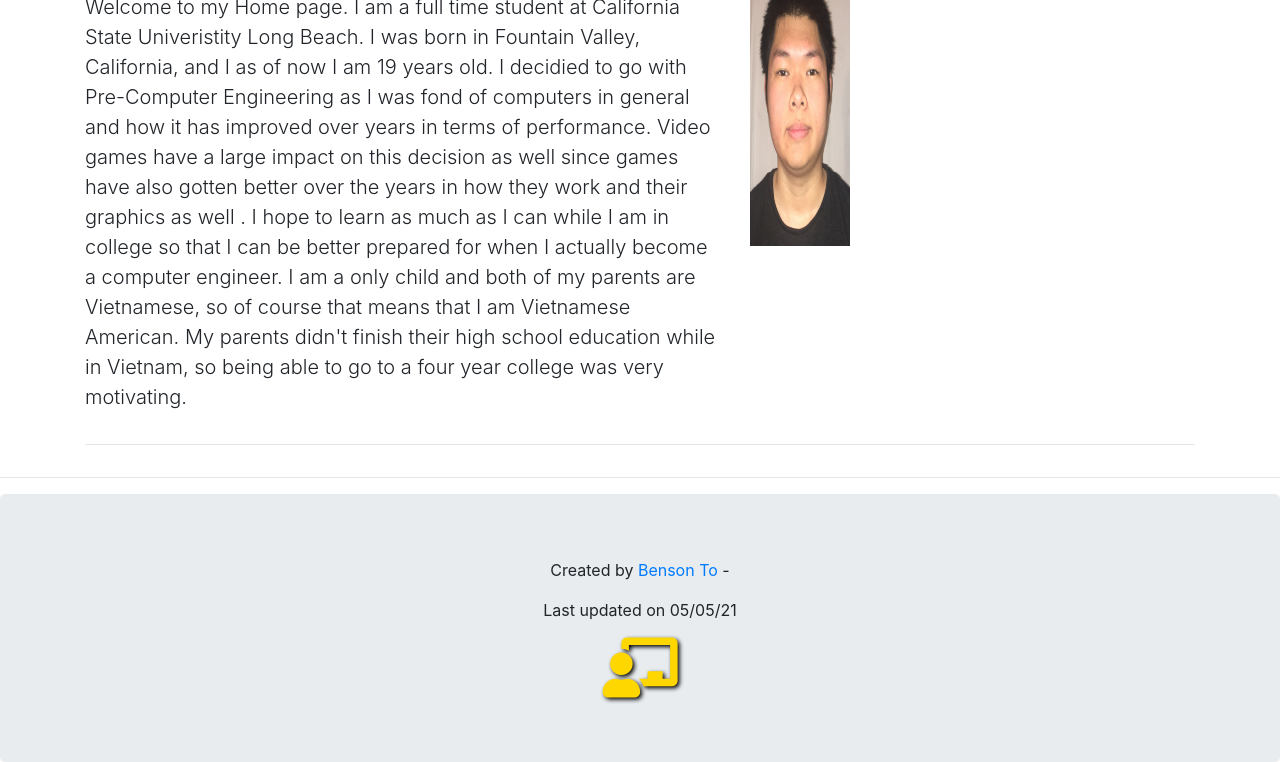
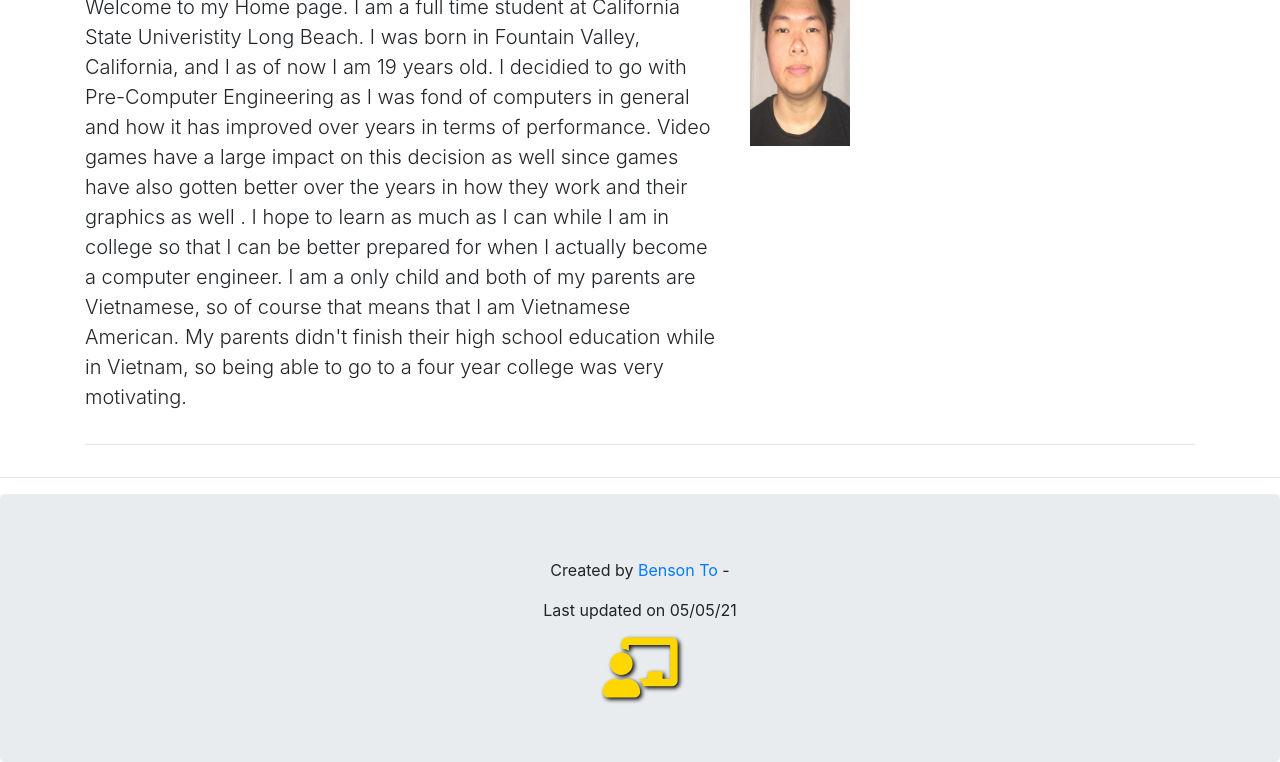
Before and after one commit to bensonto/bootstrap, a plain HTML site: page index.html in a window 1280 px wide. Shown: the part 353-1115 px from the top of the page. Drawn offline with nearby package versions, Linux system fonts and the light colour scheme.

Commit message:
Update index.html

```diff
--- a/index.html
+++ b/index.html
@@ -34,7 +34,7 @@
 I am a only child and both of my parents are Vietnamese, so of course that means that I am Vietnamese American. My parents didn't finish their high school education while in Vietnam, so being able to go to a four year college was very motivating. </p>
       </div>
       <div class="col-md-5">
-        <img src="bensonto.jpg" alt="Benson To" width="100" height="300">
+        <img src="bensonto.jpg" alt="Benson To" width="100" height="200">
 
       </div>
     </div>
```
